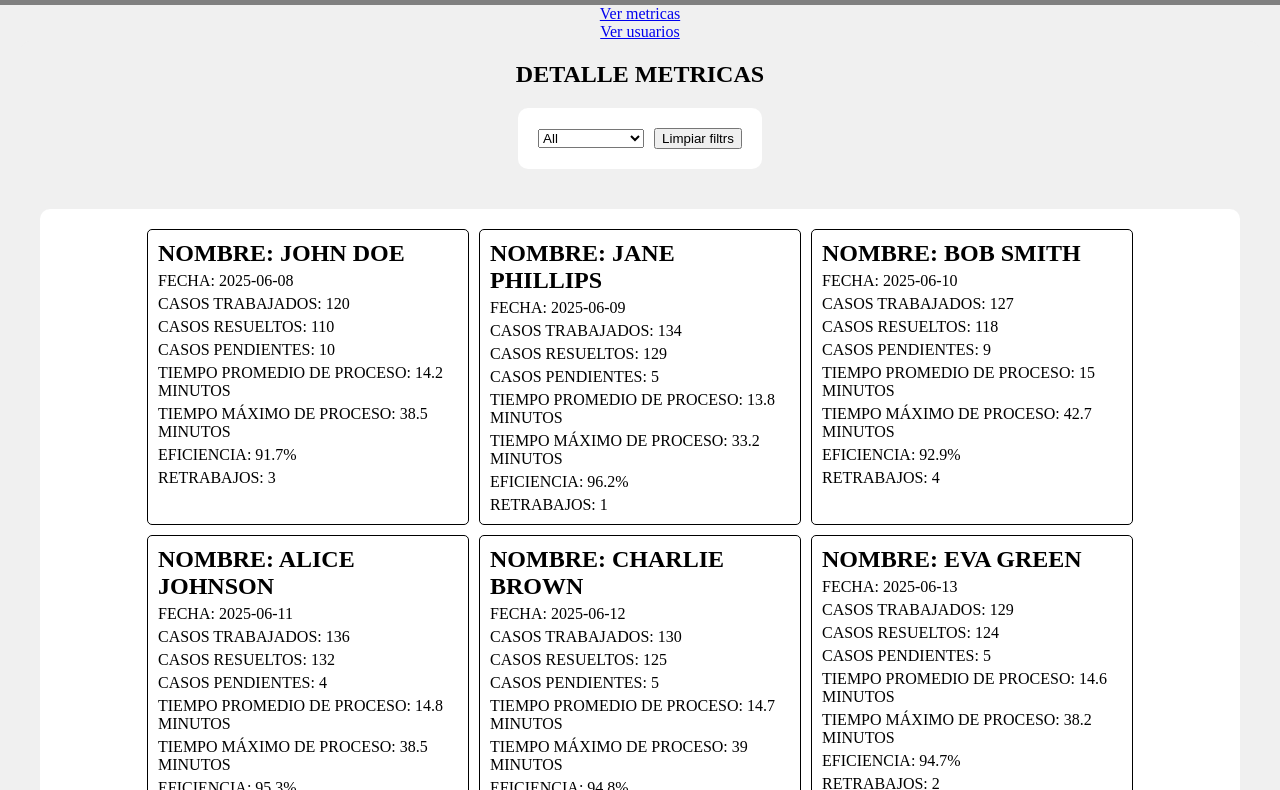
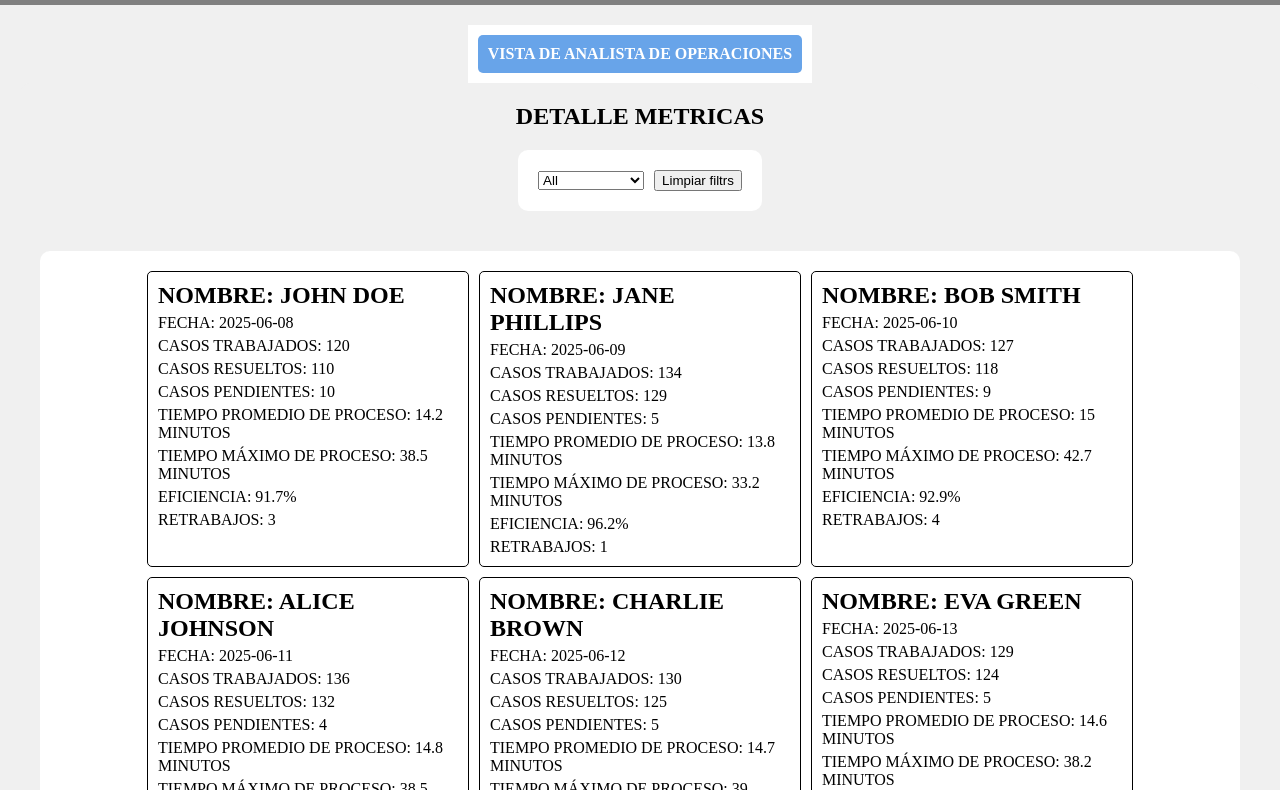
Before and after one commit to gioruanova/metricas-automaticas, a plain HTML site: page index.html in a window 1280 px wide. Shown: the part 72-862 px from the top of the page. Drawn offline with Linux system fonts and the light colour scheme.

Commit message:
FEAT: GBE-39 | GBE-43 - Se generan vistas para analista operaciones

```diff
--- a/index.html
+++ b/index.html
@@ -10,9 +10,9 @@
 
 <body>
     <h1>Metrics Automation</h1>
-    <a href="#metrics-container">Ver metricas</a>
-    <a href="#users-container">Ver usuarios</a>
-
+<div class="views-generator">
+        <button id="operations-analyst-view" class="view-button">Vista de analista de operaciones</button>
+    </div>
 
     <div class="main-container">
 
--- a/scripts/index.js
+++ b/scripts/index.js
@@ -1,8 +1,9 @@
 import { runAllModules } from "./wrapperCalls.js";
+import { operationsAnalystView } from "./views/views.js";
 
 
 document.addEventListener("DOMContentLoaded", async () => {
     await runAllModules();
 
-
+    operationsAnalystView();
 })
--- /dev/null
+++ b/scripts/views/views.js
@@ -0,0 +1,8 @@
+export function operationsAnalystView() {
+    const operationsAnalystView = document.getElementById("operations-analyst-view");
+    operationsAnalystView.addEventListener("click", () => {
+        alert("Vista generada: Analista de operaciones");
+    });
+
+
+}
--- a/styles/styles.css
+++ b/styles/styles.css
@@ -115,3 +115,36 @@ body p {
 .filter-container button {
     cursor: pointer;
 }
+
+.views-generator {
+    display: flex;
+    flex-direction: column;
+    flex-wrap: wrap;
+    gap: 10px;
+    justify-content: center;
+    margin-top: 20px;
+    background-color: #fff;
+}
+
+button.view-button {
+    all: unset;
+    padding: 10px;
+    border-radius: 5px;
+    cursor: pointer;
+    background-color: rgb(104, 164, 233);
+    color: white;
+    font-size: 16px;
+    font-weight: bold;
+    margin: 10px;
+    text-align: center;
+    display: flex;
+    align-items: center;
+    justify-content: center;
+    transition: all 0.3s ease;
+    text-transform: uppercase;
+
+    &:hover {
+        background-color: rgb(97, 135, 179);
+        color: white;
+    }
+}
```
Also changed, not shown: 1 other file.
